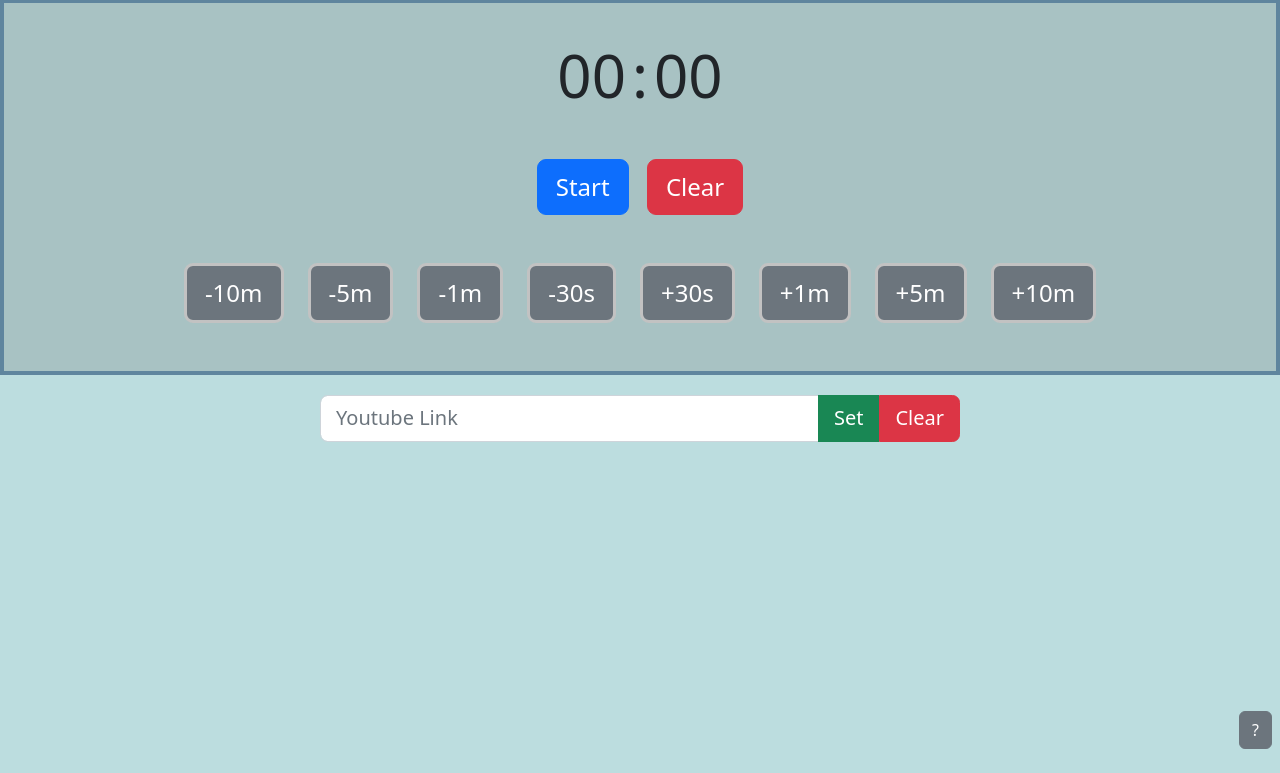
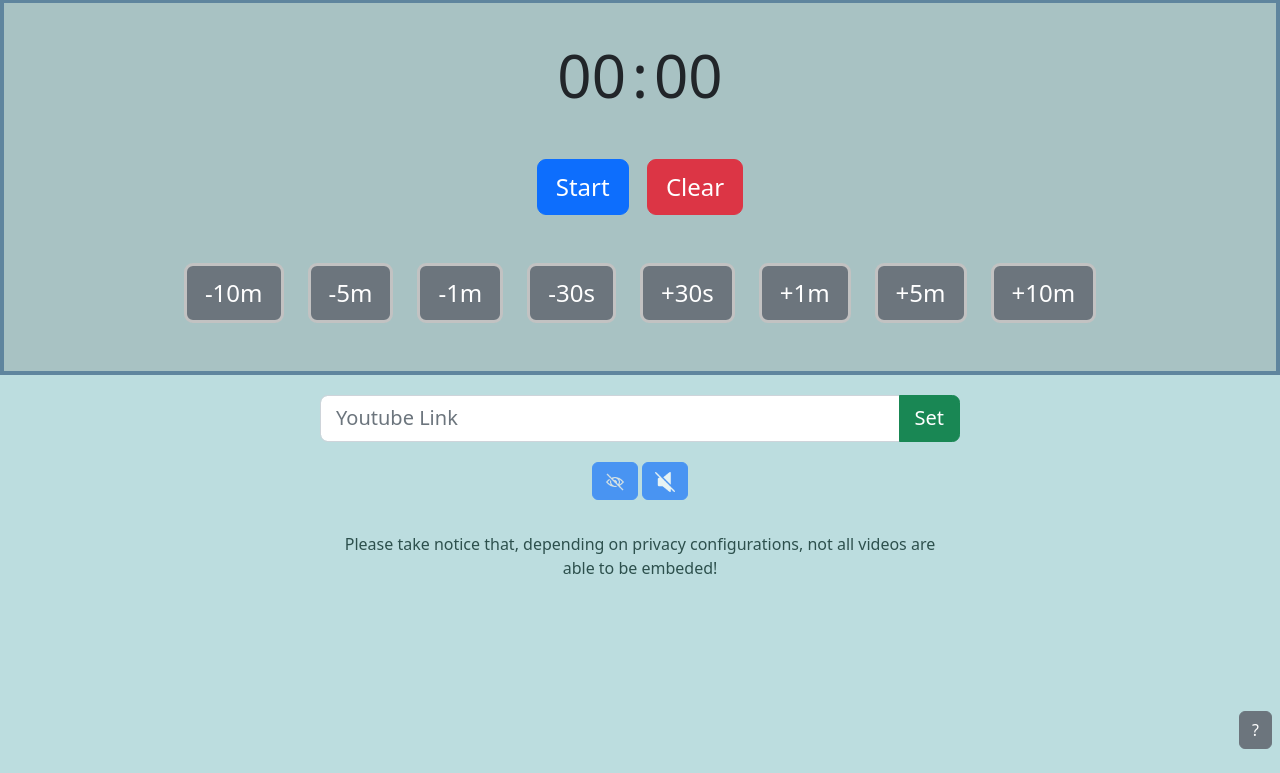
Before and after one commit to RichardRosenblat/music-timer, a PHP site: page / in a window 1280 px wide. Shown: the part 27-800 px from the top of the page. Run offline with PHP 8.4, Linux system fonts and the light colour scheme.

Commit message:
create hide mute buttons

```diff
--- a/index.html
+++ b/index.html
@@ -22,37 +22,50 @@
                 <h1 id="display_minutes">00</h1>
                 <h1 id="display" class="mx-1">:</h1>
                 <h1 id="display_seconds">00</h1>
-                <img src="assets/lock.png" id="lock_image" title="Display is locked for entering number from keyboard"
-                    alt="Display is locked for entering number from keyboard" class="hidden">
+                <img src="assets/lock.png" id="lock_image" class="hidden img" title="Display is locked for entering number from keyboard"
+                    alt="Display is locked for entering number from keyboard"">
             </div>
             <button type="button" id="start" class="btn btn-primary mx-1" onclick="States.cycleStates()">Start</button>
-            <button type="button" id="clear" class="btn btn-danger mx-1" onclick="States.changeStatesTo('idle')">Clear</button>
+            <button type="button" id="clear" class="btn btn-danger mx-1"
+                onclick="States.changeStatesTo('idle')">Clear</button>
         </div>
         <div class="text-center buttons-div py-2">
             <div class="d-flex justify-content-center m-4">
-                <button type="button" class="btn btn-secondary mx-2 btn-border" onclick="Time.alterMinutes(-10)">-10m</button>
-                <button type="button" class="btn btn-secondary mx-2 btn-border" onclick="Time.alterMinutes(-5)">-5m</button>
-                <button type="button" class="btn btn-secondary mx-2 btn-border" onclick="Time.alterMinutes(-1)">-1m</button>
-                <button type="button" class="btn btn-secondary mx-2 btn-border" onclick="Time.alterSeconds(-30)">-30s</button>
-                <button type="button" class="btn btn-secondary mx-2 btn-border" onclick="Time.alterSeconds(30)">+30s</button>
-                <button type="button" class="btn btn-secondary mx-2 btn-border" onclick="Time.alterMinutes(1)">+1m</button>
-                <button type="button" class="btn btn-secondary mx-2 btn-border" onclick="Time.alterMinutes(5)">+5m</button>
-                <button type="button" class="btn btn-secondary mx-2 btn-border" onclick="Time.alterMinutes(10)">+10m</button>
+                <button type="button" class="btn btn-secondary mx-2 btn-border"
+                    onclick="Time.alterMinutes(-10)">-10m</button>
+                <button type="button" class="btn btn-secondary mx-2 btn-border"
+                    onclick="Time.alterMinutes(-5)">-5m</button>
+                <button type="button" class="btn btn-secondary mx-2 btn-border"
+                    onclick="Time.alterMinutes(-1)">-1m</button>
+                <button type="button" class="btn btn-secondary mx-2 btn-border"
+                    onclick="Time.alterSeconds(-30)">-30s</button>
+                <button type="button" class="btn btn-secondary mx-2 btn-border"
+                    onclick="Time.alterSeconds(30)">+30s</button>
+                <button type="button" class="btn btn-secondary mx-2 btn-border"
+                    onclick="Time.alterMinutes(1)">+1m</button>
+                <button type="button" class="btn btn-secondary mx-2 btn-border"
+                    onclick="Time.alterMinutes(5)">+5m</button>
+                <button type="button" class="btn btn-secondary mx-2 btn-border"
+                    onclick="Time.alterMinutes(10)">+10m</button>
             </div>
         </div>
     </div>
     <div class="text-center input-div">
         <div class="input-group my-3 label">
-            <input id="link-label" type="text" class="form-control" placeholder="Youtube Link" aria-label="Youtube Link">
+            <input id="link-label" type="text" class="form-control" placeholder="Youtube Link"
+                aria-label="Youtube Link">
             <div class="input-group-append display-flex">
-                <button class="corners-pointy btn btn-success" onclick="Video.setVideo()" type="button">Set</button>
-                <button class="corners-tl-bl-pointy btn btn-danger" onclick="Video.clearVideo()" type="button">Clear</button>
+                <button class="corners-tl-bl-pointy  btn btn-success" onclick="Video.setVideo()"
+                    type="button">Set</button>
             </div>
         </div>
-        <div class="justify-content-center m-4">
+        <button class="btn btn-primary" onclick="Display.toggleVideo()" disabled id="hide_show_button" type="button"><img id="hide_show_img" class="reverse_img" src="./assets/hide.png"></img></button>
+        <button class="btn btn-primary" onclick="Video.toggleMute()" disabled id="mute_sound_button" type="button"><img id="mute_sound_img" class="reverse_img" src="./assets/mute.png"></img></button>
+        <div class="justify-content-center m-2">
             <h1 id="invalid_video" class="hidden invalid_video alert alert-danger mb-5"> Invalid youtube video!</h1>
-
-            <div id="player" class="hidden my-4"></div>
+            <div id="player" class="hidden"></div>
+            <h10 class="disclaimer"> <br> Please take notice that, depending on privacy configurations, not all videos
+                are able to be embeded!</h10>
         </div>
     </div>
     <div class="footer">
--- a/styles.css
+++ b/styles.css
@@ -35,7 +35,7 @@ body {
 }
 
 .display-flex {
-  display: flex;
+    display: flex;
 }
 
 .help_text {
@@ -51,9 +51,15 @@ body {
     border: 2px solid #c2c2c2;
 }
 
-#lock_image {
+.img {
     width: 20px;
     height: 20px;
+}
+
+.reverse_img{
+    width: 20px;
+    height: 20px;
+    filter: invert(1);
 }
 
 .invalid_video {
@@ -79,3 +85,7 @@ body {
 .label {
     zoom: 125%;
 }
+
+.disclaimer {
+    color: rgb(45, 80, 77);
+}
```
Also changed, not shown: script.js (+54 -4 lines), assets/hide.png (added), assets/mute.png (added), assets/show.png (added), assets/volume.png (added).
